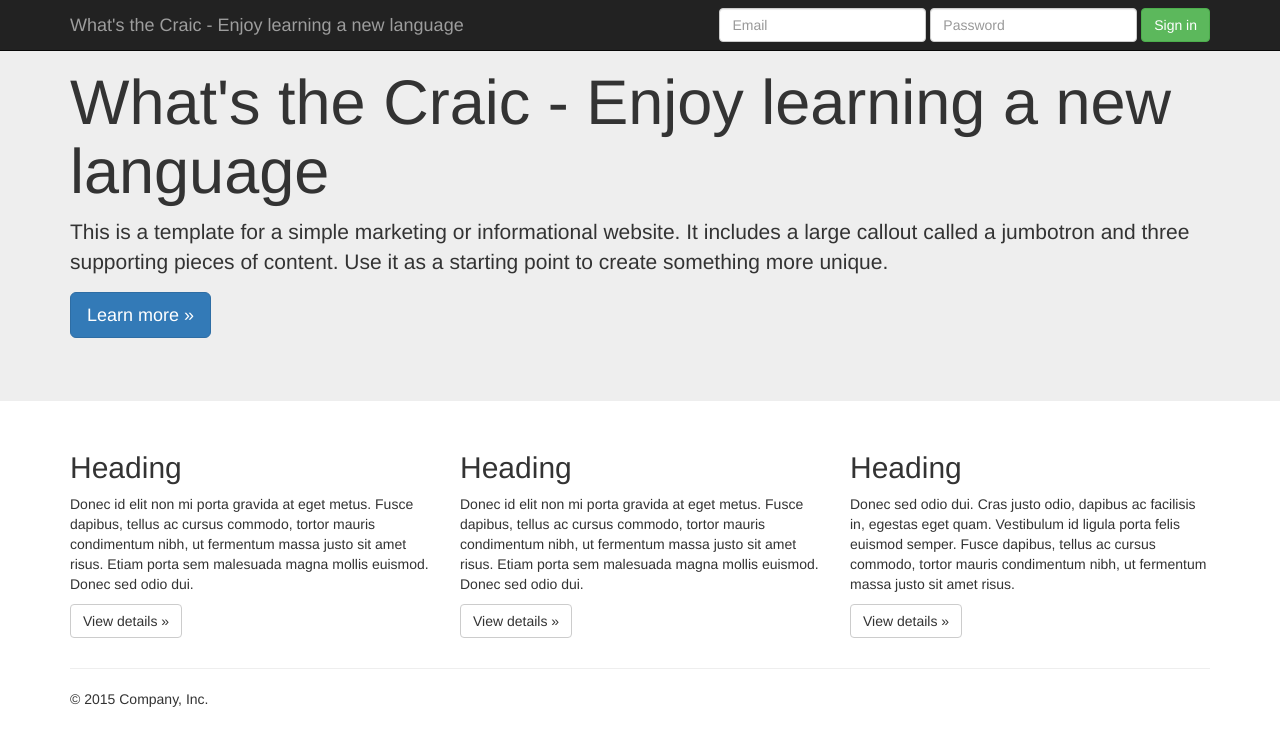
After one commit to caiocsalvador/whats_the_craic, a Django app: page / in a window 1280 px wide. The commit adds this page. Shown: the top 746 px of the page. Run offline with Django 3.2, Linux system fonts and the light colour scheme; some libraries are stand-ins or nearby versions.

```diff
--- /dev/null
+++ b/src/profiles/urls.py
@@ -0,0 +1,16 @@
+
+from django.conf.urls import url, include
+from django.contrib import admin
+from .views import *
+
+urlpatterns = [
+	url(r'^register/$', ProfileRegister.as_view(), name='register'),
+    #url(r'^$', ProductListView.as_view(), name='list'),
+    #url(r'^add/$', ProductCreateView.as_view(), name='crete'),
+    #url(r'^(?P<pk>\d+)/$', ProductDetailView.as_view(), name='detail'),
+    #url(r'^(?P<slug>[\w-]+)/$', ProductDetailView.as_view(), name='detail_slug'),
+    #url(r'^(?P<pk>\d+)/download/$', ProductDownloadView.as_view(), name='download'),
+    #url(r'^(?P<slug>[\w-]+)/download/$', ProductDownloadView.as_view(), name='download_slug'),
+    #url(r'^(?P<pk>\d+)/edit/$', ProductUpdateView.as_view(), name='update'),
+    #url(r'^(?P<slug>[\w-]+)/edit/$', ProductUpdateView.as_view(), name='update_slug'),#
+]
--- a/src/templates/base.html
+++ b/src/templates/base.html
@@ -1,12 +1,7 @@
 {% include "header.html" %}
-
-	<div class="container">
-		<h1>What's the Craic - Enjoy learning a new language</h1>
 
 		{% block content %}
 
 		{% endblock content %}
 
-	</div>
-
 {% include "footer.html" %}
--- a/src/templates/header.html
+++ b/src/templates/header.html
@@ -18,3 +18,28 @@
 	    <![endif]-->
   	</head>
   	<body>
+  	<nav class="navbar navbar-inverse navbar-fixed-top">
+	    <div class="container">
+	        <div class="navbar-header">
+	            <button type="button" class="navbar-toggle collapsed" data-toggle="collapse" data-target="#navbar" aria-expanded="false" aria-controls="navbar">
+	            <span class="sr-only">Toggle navigation</span>
+	            <span class="icon-bar"></span>
+	            <span class="icon-bar"></span>
+	            <span class="icon-bar"></span>
+	            </button>
+	            <a class="navbar-brand" href="#">What's the Craic - Enjoy learning a new language</a>
+	        </div>
+	        <div id="navbar" class="navbar-collapse collapse">
+	            <form class="navbar-form navbar-right">
+	                <div class="form-group">
+	                    <input type="text" placeholder="Email" class="form-control">
+	                </div>
+	                <div class="form-group">
+	                    <input type="password" placeholder="Password" class="form-control">
+	                </div>
+	                <button type="submit" class="btn btn-success">Sign in</button>
+	            </form>
+	        </div>
+	        <!--/.navbar-collapse -->
+	    </div>
+	</nav>
--- /dev/null
+++ b/src/templates/home.html
@@ -0,0 +1,37 @@
+{% extends "base.html" %}
+
+{% block content %}
+<!-- Main jumbotron for a primary marketing message or call to action -->
+<div class="jumbotron">
+    <div class="container">
+        <h1>What's the Craic - Enjoy learning a new language</h1>
+        <p>This is a template for a simple marketing or informational website. It includes a large callout called a jumbotron and three supporting pieces of content. Use it as a starting point to create something more unique.</p>
+        <p><a class="btn btn-primary btn-lg" href="#" role="button">Learn more &raquo;</a></p>
+    </div>
+</div>
+<div class="container">
+    <!-- Example row of columns -->
+    <div class="row">
+        <div class="col-md-4">
+            <h2>Heading</h2>
+            <p>Donec id elit non mi porta gravida at eget metus. Fusce dapibus, tellus ac cursus commodo, tortor mauris condimentum nibh, ut fermentum massa justo sit amet risus. Etiam porta sem malesuada magna mollis euismod. Donec sed odio dui. </p>
+            <p><a class="btn btn-default" href="#" role="button">View details &raquo;</a></p>
+        </div>
+        <div class="col-md-4">
+            <h2>Heading</h2>
+            <p>Donec id elit non mi porta gravida at eget metus. Fusce dapibus, tellus ac cursus commodo, tortor mauris condimentum nibh, ut fermentum massa justo sit amet risus. Etiam porta sem malesuada magna mollis euismod. Donec sed odio dui. </p>
+            <p><a class="btn btn-default" href="#" role="button">View details &raquo;</a></p>
+        </div>
+        <div class="col-md-4">
+            <h2>Heading</h2>
+            <p>Donec sed odio dui. Cras justo odio, dapibus ac facilisis in, egestas eget quam. Vestibulum id ligula porta felis euismod semper. Fusce dapibus, tellus ac cursus commodo, tortor mauris condimentum nibh, ut fermentum massa justo sit amet risus.</p>
+            <p><a class="btn btn-default" href="#" role="button">View details &raquo;</a></p>
+        </div>
+    </div>
+    <hr>
+    <footer>
+        <p>&copy; 2015 Company, Inc.</p>
+    </footer>
+</div>
+<!-- /container -->
+{% endblock content %}
--- a/src/whats_the_craic/urls.py
+++ b/src/whats_the_craic/urls.py
@@ -15,8 +15,11 @@ Including another URLconf
 """
 from django.conf.urls import url, include
 from django.contrib import admin
+from django.views.generic import TemplateView
 
 urlpatterns = [
+	url(r'^profile/', include("profiles.urls", namespace="profiles")),
+	url(r'^$', TemplateView.as_view(template_name="home.html")),
     url(r'^admin/', admin.site.urls),
     url(r'^accounts/', include('registration.backends.default.urls')),
 ]
```
Also changed, not shown: src/profiles/forms.py (added, +37 -0 lines), src/profiles/views.py (+44 -0 lines), src/templates/profiles/profile_form.html (added, +11 -0 lines), src/db.sqlite3, 1 other file.
